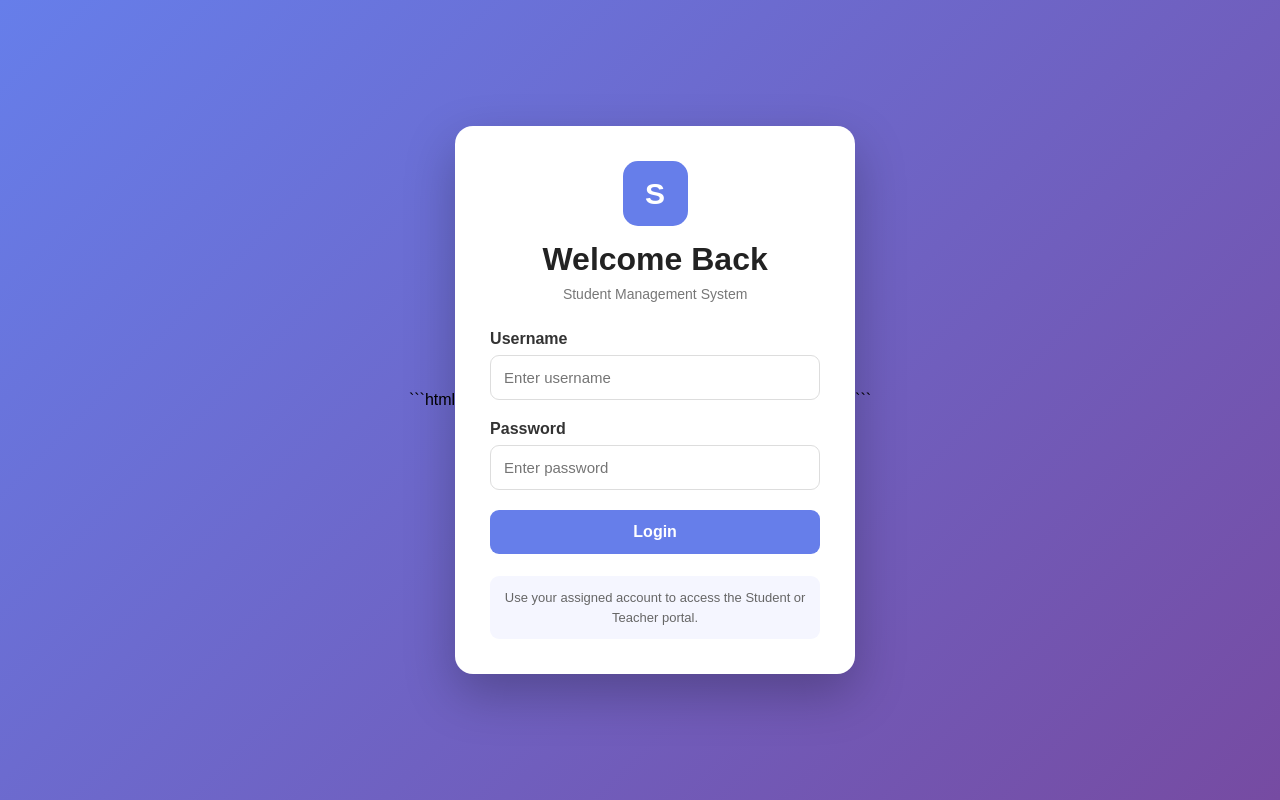
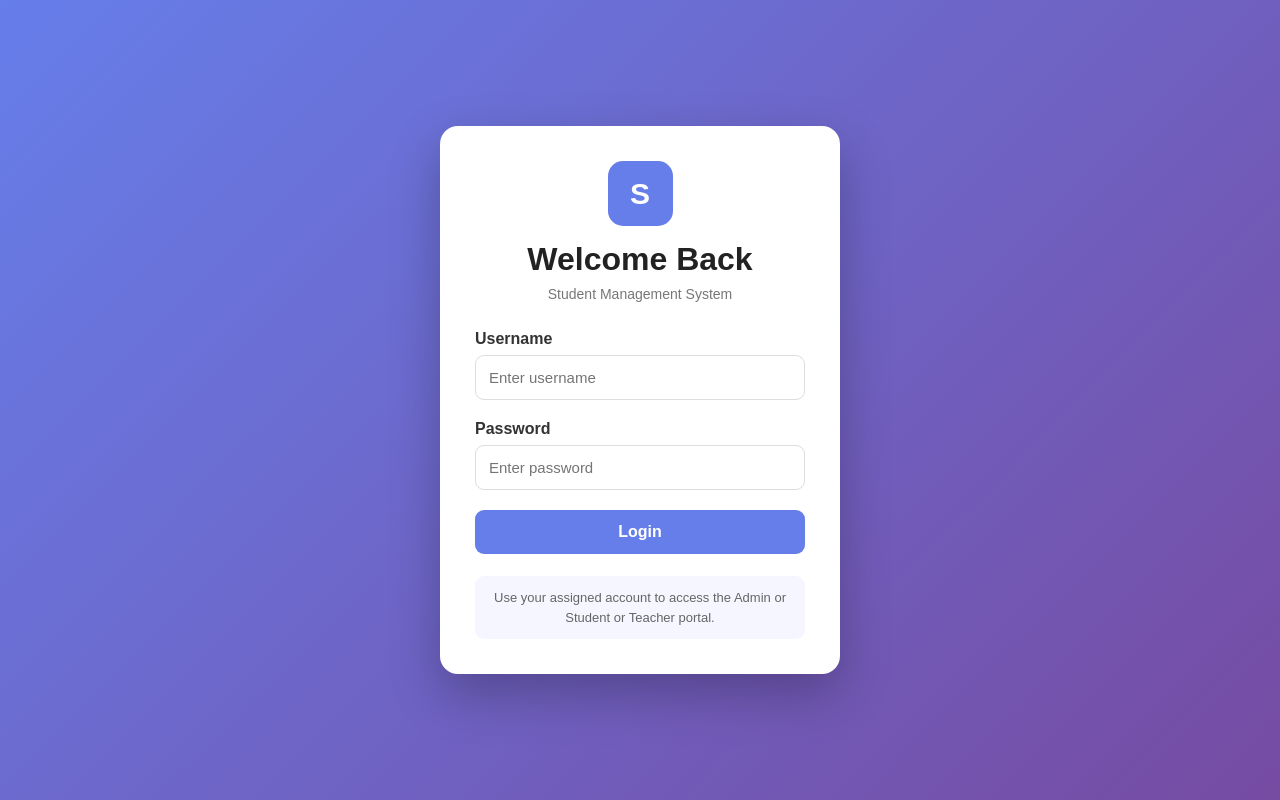
Before and after one commit to its-v-yogesh/StudentManagementSystem, a Flask app: page /login in a window 1280 px wide. Run offline with Flask 3, Linux system fonts and the light colour scheme.

Commit message:
Update student management system

````diff
--- a/templates/login.html
+++ b/templates/login.html
@@ -1,4 +1,4 @@
-```html
+
 <!DOCTYPE html>
 <html lang="en">
 
@@ -297,7 +297,7 @@
         <div class="login-info">
 
             Use your assigned account to access
-            the Student or Teacher portal.
+            the Admin or Student or Teacher portal.
 
         </div>
 
@@ -306,4 +306,3 @@
 </body>
 
 </html>
-```
````
